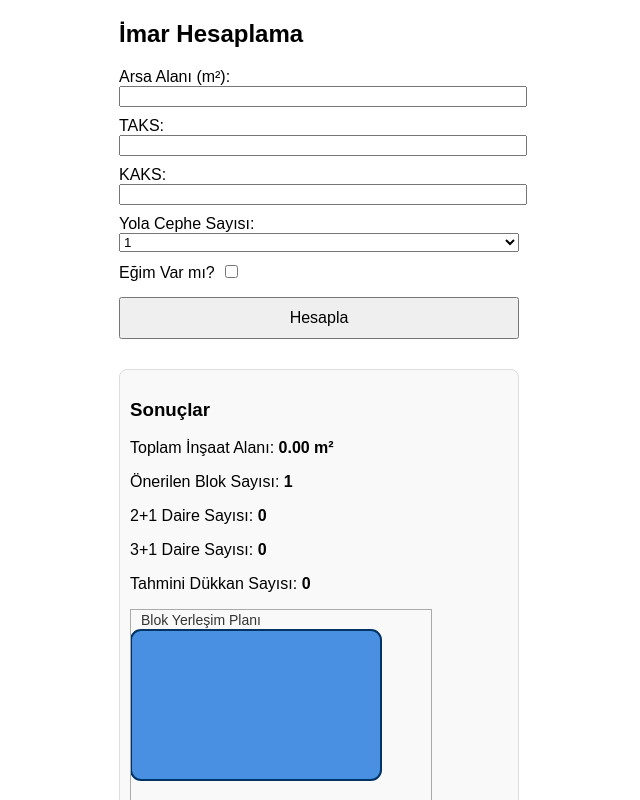
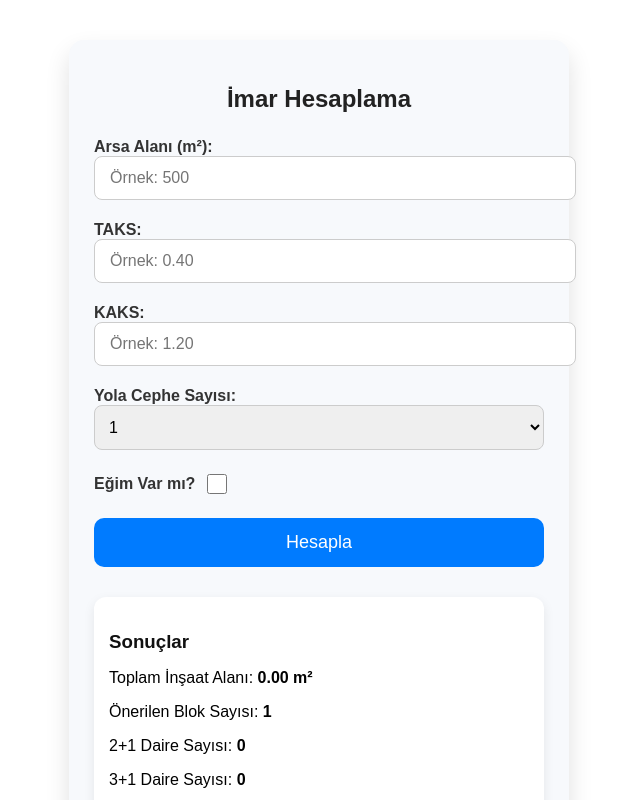
Before and after one commit to hasaannn327-source/imar-hesab-, a React (Create React App) app: page / in a window 1280 px wide. Shown: the top 800 px of the page, without its empty margins (321-961 px from the left). Built offline with nearby package versions, Linux system fonts and the light colour scheme.

Commit message:
Update App.js

```diff
--- a/src/App.js
+++ b/src/App.js
@@ -81,7 +81,7 @@ export default function App() {
     const blokGap = 10;
 
     return (
-      <svg width={width} height={height} style={{ border: "1px solid #aaa" }}>
+      <svg width={width} height={height} style={{ border: "1px solid #aaa", borderRadius: 8 }}>
         {[...Array(blokSayisi)].map((_, i) => {
           const x = i * (blokWidth + blokGap) + (egimVar ? i * 10 : 0);
           const y = egimVar ? i * 5 : 20;
@@ -107,77 +107,131 @@ export default function App() {
     );
   };
 
+  // Basit hover efektini state ile yapıyoruz
+  const [btnHover, setBtnHover] = useState(false);
+  const btnStyle = {
+    width: "100%",
+    padding: 14,
+    fontSize: 18,
+    borderRadius: 10,
+    border: "none",
+    backgroundColor: btnHover ? "#0056b3" : "#007bff",
+    color: "white",
+    cursor: "pointer",
+    transition: "background-color 0.3s ease",
+    marginTop: 15,
+  };
+
+  const inputStyle = {
+    width: "100%",
+    padding: "12px 15px",
+    marginBottom: 15,
+    borderRadius: 8,
+    border: "1.8px solid #ccc",
+    fontSize: 16,
+    outline: "none",
+  };
+
+  const labelStyle = {
+    fontWeight: "600",
+    display: "block",
+    marginBottom: 6,
+    color: "#333",
+  };
+
+  const containerStyle = {
+    maxWidth: 450,
+    margin: "40px auto",
+    fontFamily: "'Poppins', sans-serif",
+    backgroundColor: "#f7f9fc",
+    padding: 25,
+    borderRadius: 15,
+    boxShadow: "0 12px 25px rgba(0,0,0,0.12)",
+  };
+
+  const resultsStyle = {
+    marginTop: 30,
+    padding: 15,
+    borderRadius: 12,
+    backgroundColor: "white",
+    boxShadow: "0 4px 12px rgba(0,0,0,0.08)",
+  };
+
   return (
-    <div style={{ maxWidth: 400, margin: "20px auto", fontFamily: "Arial, sans-serif" }}>
-      <h2>İmar Hesaplama</h2>
-      <label>
+    <div style={containerStyle}>
+      <h2 style={{ textAlign: "center", color: "#222", marginBottom: 25 }}>
+        İmar Hesaplama
+      </h2>
+
+      <label style={labelStyle}>
         Arsa Alanı (m²):
         <input
           type="number"
           value={arsaM2}
           onChange={(e) => setArsaM2(e.target.value)}
-          style={{ width: "100%", marginBottom: 10 }}
+          style={inputStyle}
+          placeholder="Örnek: 500"
         />
       </label>
-      <label>
+
+      <label style={labelStyle}>
         TAKS:
         <input
           type="number"
           step="0.01"
           value={taks}
           onChange={(e) => setTaks(e.target.value)}
-          style={{ width: "100%", marginBottom: 10 }}
+          style={inputStyle}
+          placeholder="Örnek: 0.40"
         />
       </label>
-      <label>
+
+      <label style={labelStyle}>
         KAKS:
         <input
           type="number"
           step="0.01"
           value={kaks}
           onChange={(e) => setKaks(e.target.value)}
-          style={{ width: "100%", marginBottom: 10 }}
+          style={inputStyle}
+          placeholder="Örnek: 1.20"
         />
       </label>
-      <label>
+
+      <label style={labelStyle}>
         Yola Cephe Sayısı:
         <select
           value={yolCephe}
           onChange={(e) => setYolCephe(e.target.value)}
-          style={{ width: "100%", marginBottom: 10 }}
+          style={{ ...inputStyle, padding: "12px 10px" }}
         >
           <option value="1">1</option>
           <option value="2">2</option>
           <option value="3">3+</option>
         </select>
       </label>
-      <label>
+
+      <label style={{ ...labelStyle, display: "flex", alignItems: "center" }}>
         Eğim Var mı?
         <input
           type="checkbox"
           checked={egimVar}
           onChange={() => setEgimVar(!egimVar)}
-          style={{ marginLeft: 10 }}
+          style={{ marginLeft: 12, width: 20, height: 20, cursor: "pointer" }}
         />
       </label>
+
       <button
+        style={btnStyle}
         onClick={hesapla}
-        style={{ marginTop: 15, width: "100%", padding: "10px", fontSize: 16, cursor: "pointer" }}
+        onMouseEnter={() => setBtnHover(true)}
+        onMouseLeave={() => setBtnHover(false)}
       >
         Hesapla
       </button>
 
-      <div
-        ref={planRef}
-        style={{
-          marginTop: 30,
-          padding: 10,
-          border: "1px solid #ddd",
-          borderRadius: 8,
-          backgroundColor: "#f9f9f9",
-        }}
-      >
-        <h3>Sonuçlar</h3>
+      <div ref={planRef} style={resultsStyle}>
+        <h3 style={{ marginBottom: 15, color: "#111" }}>Sonuçlar</h3>
         <p>
           Toplam İnşaat Alanı: <b>{toplamInsaat.toFixed(2)} m²</b>
         </p>
@@ -197,8 +251,10 @@ export default function App() {
       </div>
 
       <button
+        style={btnStyle}
         onClick={pdfOlustur}
-        style={{ marginTop: 15, width: "100%", padding: "10px", fontSize: 16, cursor: "pointer" }}
+        onMouseEnter={() => setBtnHover(true)}
+        onMouseLeave={() => setBtnHover(false)}
       >
         PDF Olarak Kaydet
       </button>
```
